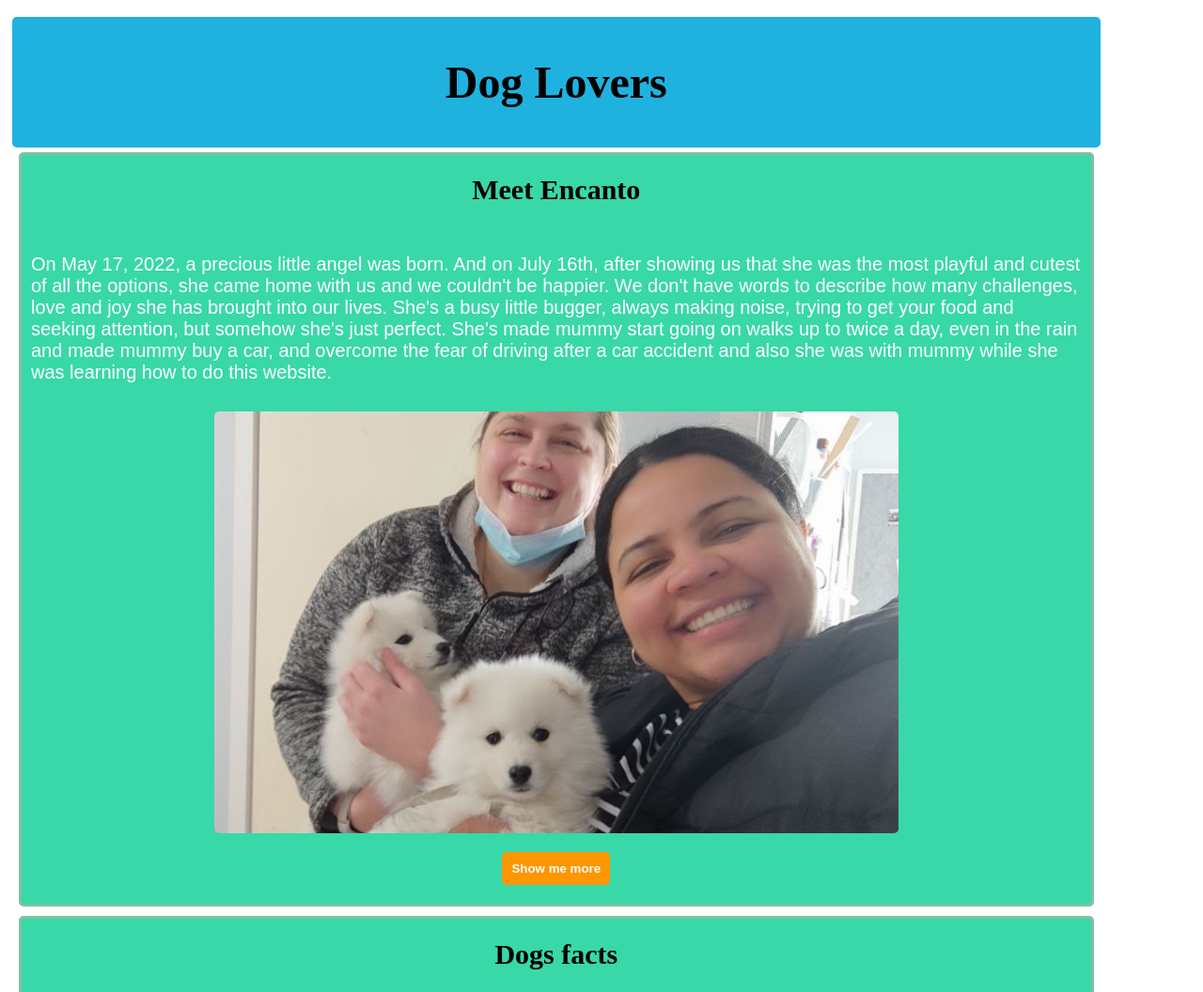
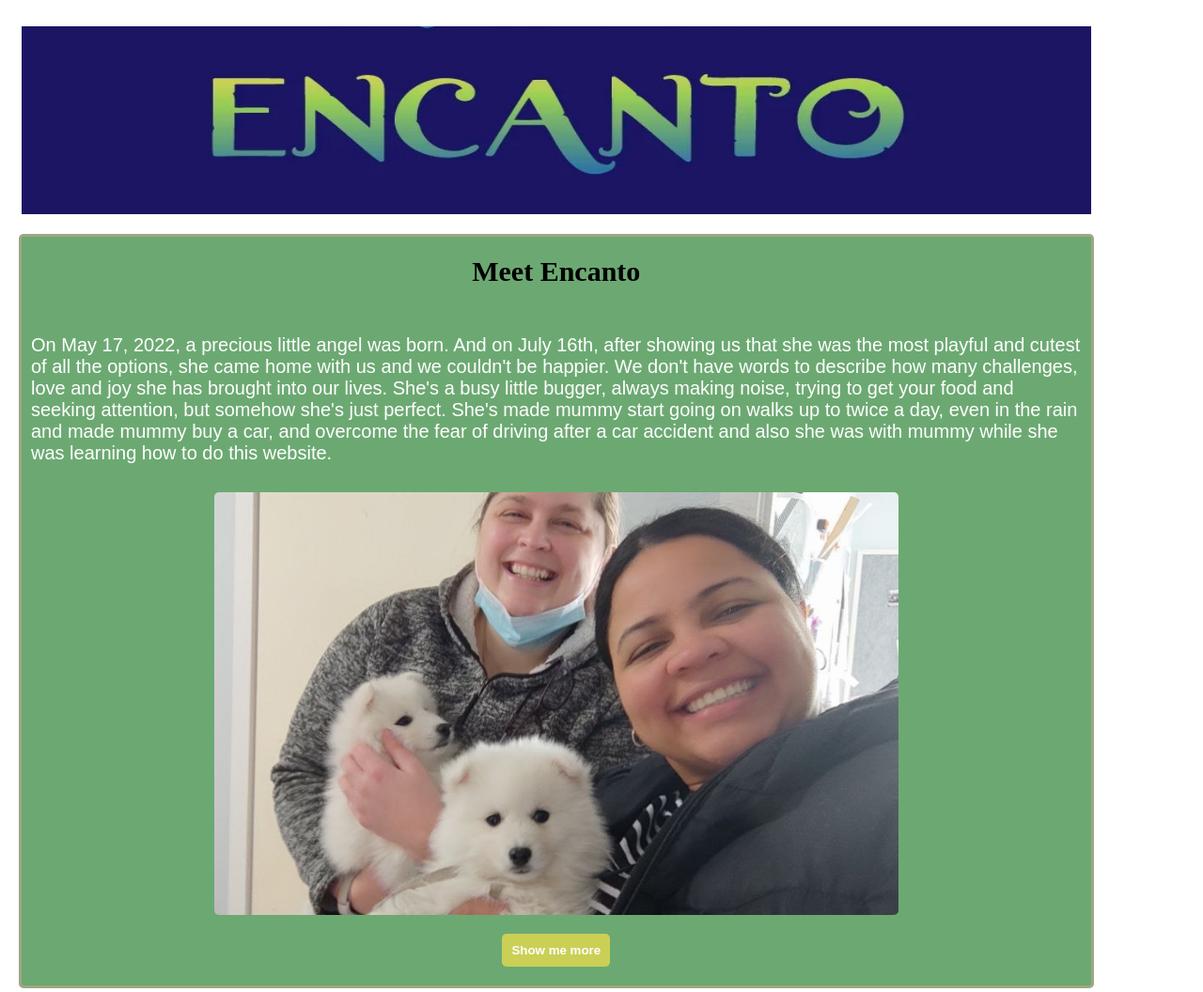
Before and after one commit to Rossyfer09/CLG-JS, a plain HTML site: page index.html in a window 1280 px wide. Shown: the top 1056 px of the page at 94% size. Drawn offline with Linux system fonts and the light colour scheme.

Commit message:
Add files via upload

```diff
--- a/css/styles.css
+++ b/css/styles.css
@@ -6,7 +6,7 @@ body{
 
 #banner{
     position: relative;
-    background-color: rgb(31,178,223);
+    /*background-color: rgb(31,178,223);*/
     text-align: center;
     padding: 10px 10px;
     font-weight: 800;
@@ -20,8 +20,7 @@ body{
 
 .heading {
     font-size: 15px;
-    /*width: 100%;
-    text-align: center;*/
+
 }
 
 #container{
@@ -46,7 +45,9 @@ body{
     height: 40%;
     margin: 5px;
     border: solid rgba(226, 162, 154, 0.432);
-    background-color:rgb(56, 216, 168);
+   /* background-color:rgb(56, 216, 168); rgb(68,138,144)*/
+   background-color:rgb(108,169,114);
+
     border-radius: 5px;
 }
 
@@ -67,7 +68,8 @@ button {
     display: inline-block;
     margin: 20px;
     padding: 10px;
-    background-color: #FC9601;
+    /*background-color: #FC9601;*/
+    background-color: rgb(202,208,85);
     border: none;
     border-radius: 5px;
     color: white;
--- a/index.html
+++ b/index.html
@@ -11,7 +11,7 @@
 
 
     <div id="container">
-      <div id="banner"> <h1> Dog Lovers</h1> </div>
+     <div id="banner"><img src="/image/banner2.jpg" alt="encanto" height=200px width=100% >  </div>
 
       <div id="encatoContainer" class="box">
        <div id="Title1"class="heading"> <h1>Meet Encanto</h1></div>
@@ -34,7 +34,7 @@
        <button id="randomdogpic" >Show me more breeds</button>
      </div>
      <div class="box">
-    <div><iframe src="https://giphy.com/embed/lWPDqIE1qaTcYBifEc" width="480" height="270" frameBorder= "0" class="giphy-embed" allowFullScreen></iframe><p><a href="https://giphy.com/gifs/catieoffermanofficial-catie-offerman-get-a-dog-maybe-you-should-lWPDqIE1qaTcYBifEc"></a></p></div>
+    <div><iframe src="https://giphy.com/embed/lWPDqIE1qaTcYBifEc" width="480" height="270" marging-top = 5px frameBorder= "0" class="giphy-embed" allowFullScreen></iframe><p><a href="https://giphy.com/gifs/catieoffermanofficial-catie-offerman-get-a-dog-maybe-you-should-lWPDqIE1qaTcYBifEc"></a></p></div>
     </div>
 
 		<script src="js/main.js"></script>
```
Also changed, not shown: image/44.jpg, image/banner.jpg (added), image/banner2.jpg (added).
